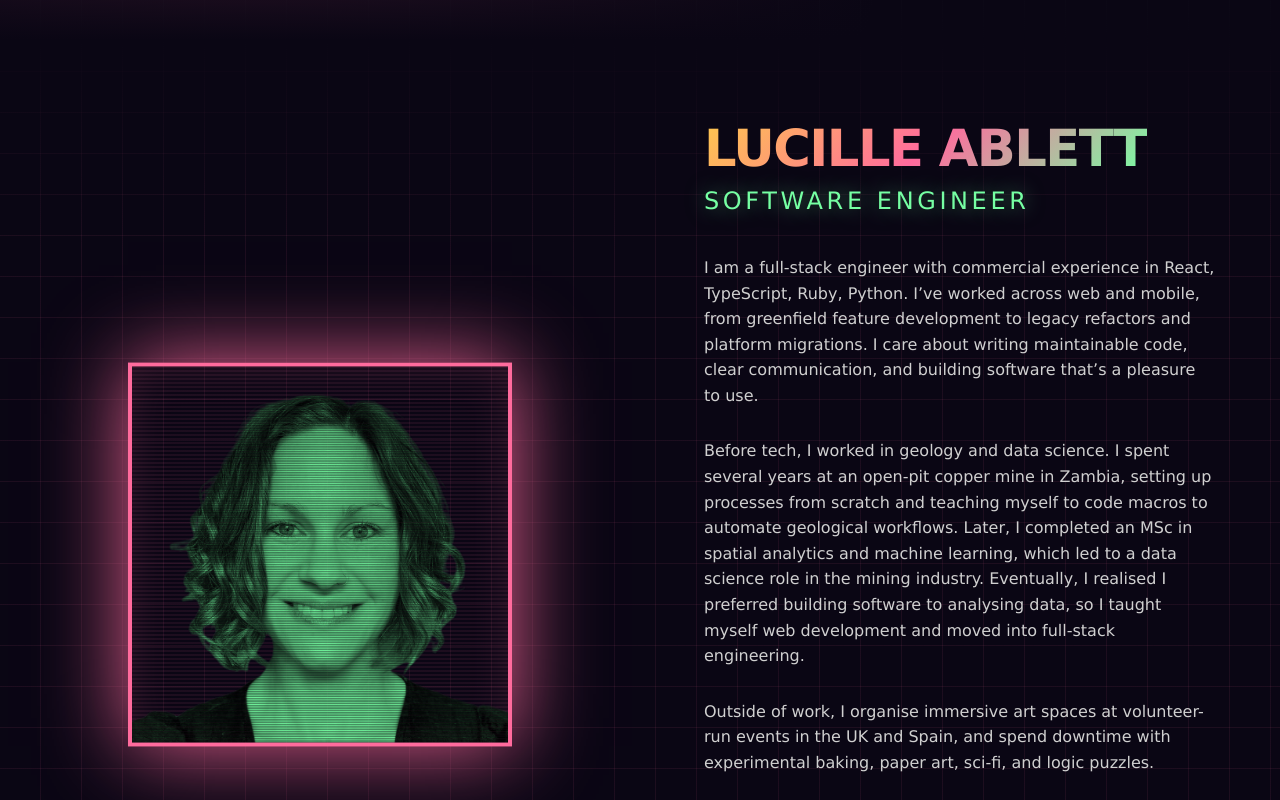
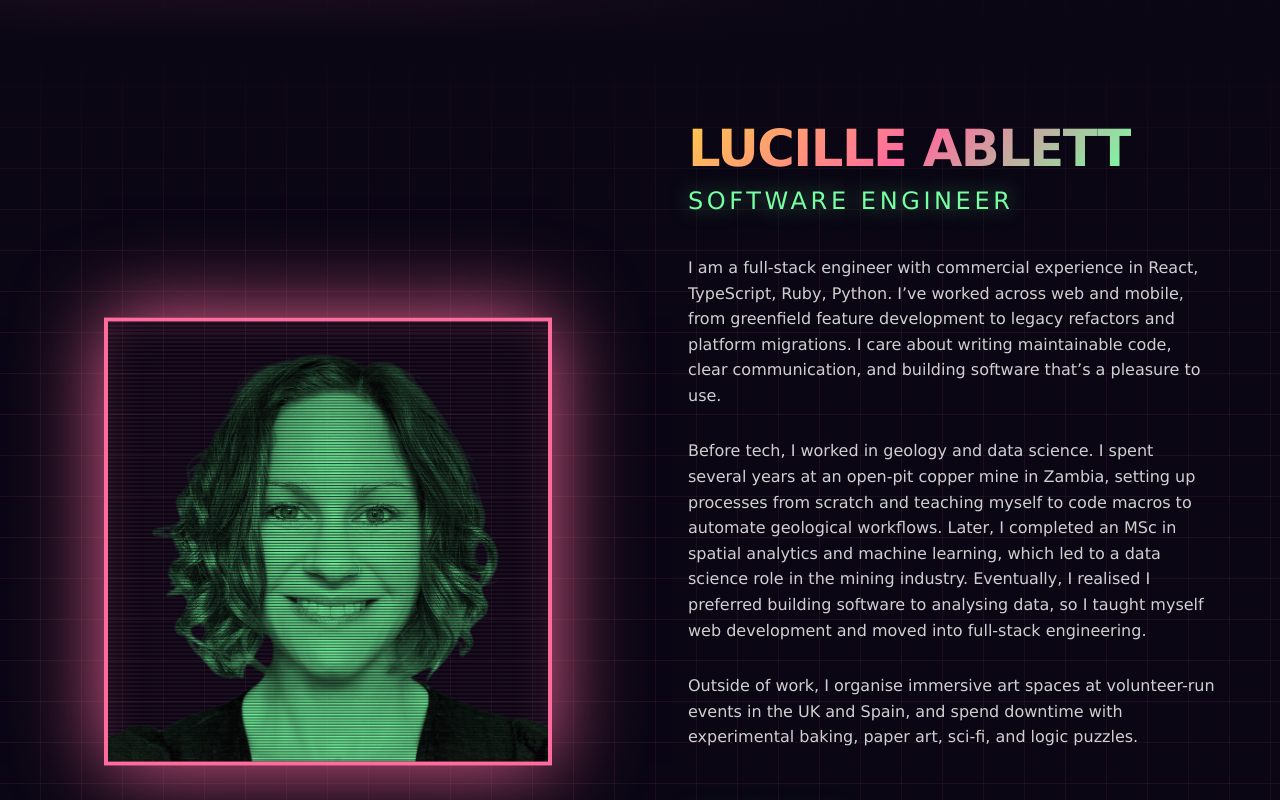
Before and after one commit to lablett/portfolio-2025, a React (Vite) app: page / in a window 1280 px wide. Shown: the part 920-1720 px from the top of the page. Built offline with nearby package versions, Linux system fonts and the light colour scheme; no server answers.

Commit message:
Increase photo size

```diff
--- a/src/Components/AnimatedImage.jsx
+++ b/src/Components/AnimatedImage.jsx
@@ -25,7 +25,7 @@ const AnimatedImage = ({
         className="relative"
       >
         <div
-          className="aspect-square w-full max-w-sm border-4 flex items-center justify-center text-6xl overflow-hidden relative"
+          className="aspect-square w-full max-w-md border-4 flex items-center justify-center text-6xl overflow-hidden relative"
           style={{
             borderColor,
             boxShadow: `
--- a/src/Section/About.jsx
+++ b/src/Section/About.jsx
@@ -20,8 +20,8 @@ const About = () => {
     >
       <SectionBackground type="about" />
       <Container>
-        <div className="max-w-6xl w-full px-10 py-32">
-          <CenteredContent className="grid md:grid-cols-2 gap-32 items-center relative z-10">
+        <div className="max-w-7xl w-full px-10 py-32">
+          <CenteredContent className="grid md:grid-cols-2 gap-24 items-center relative z-10">
             <Photo isInView={isInView} />
             <div style={{ display: 'flex', flexDirection: 'column', gap: '1.5rem' }}>
               <Bio isInView={isInView} />
```
